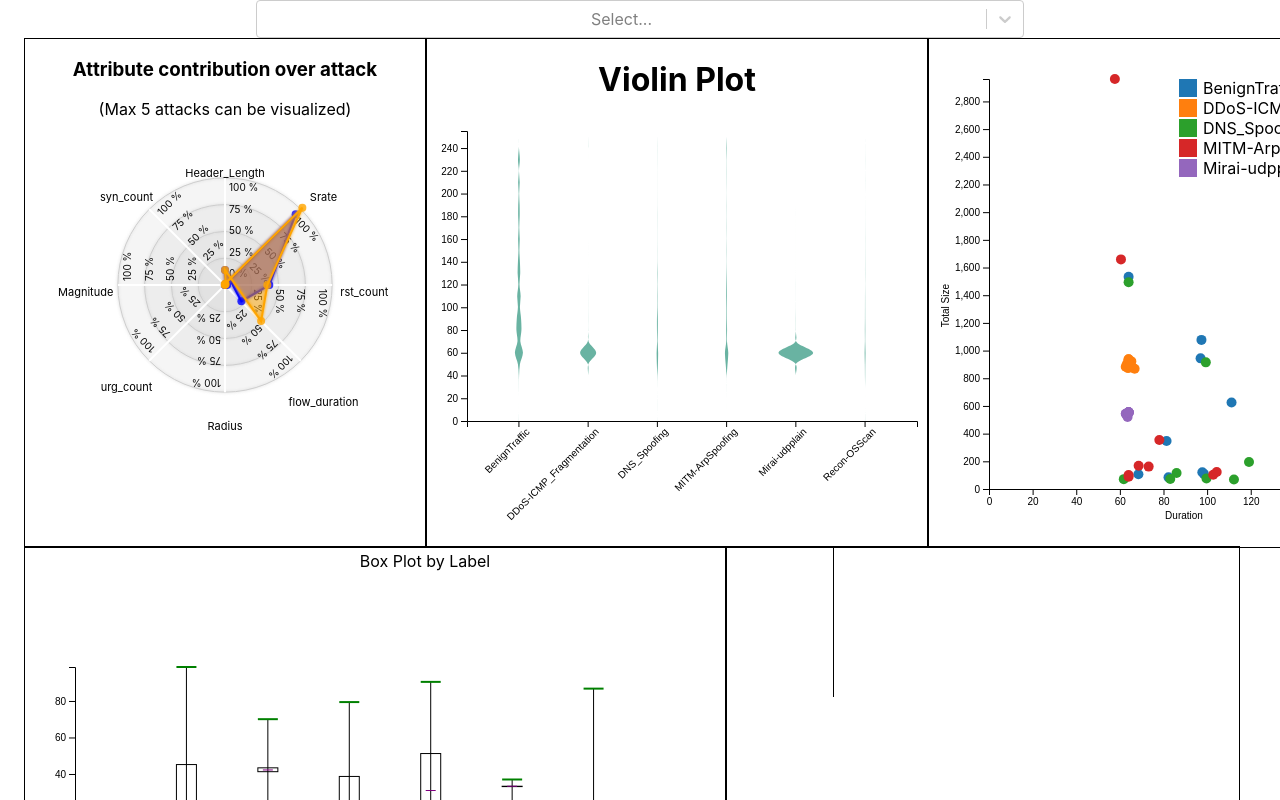
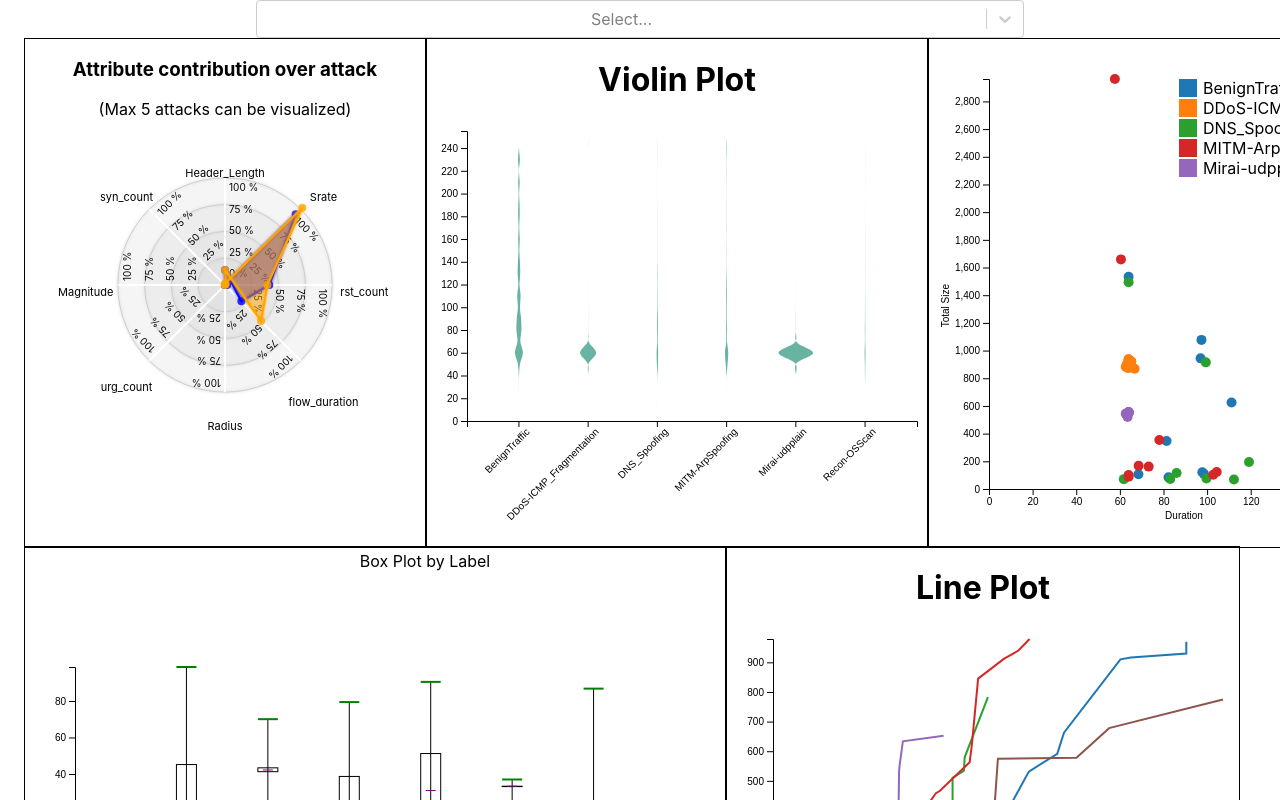
Before and after one commit to Chintan45/Viz-IOT, a React (Create React App) app: page / in a window 1280 px wide. Shown: the top 800 px of the page. Built offline with nearby package versions, Linux system fonts and the light colour scheme.

Commit message:
feat: (partial) line-chart encoding

```diff
--- a/public/JSON/line_plot_data.json
+++ b/public/JSON/line_plot_data.json
@@ -1,176 +1,174 @@
 [
     {
         "label": "BenignTraffic",
-        "Rate": [
-            41.6855991032,
-            7.2812247417,
-            65.7848933871,
-            15.9883642566,
-            10.1720275179,
-            80.2016836887,
-            71.0779185227,
-            9.1027583779,
-            9.3928131573,
-            99.847983032,
-            25.7165342589,
-            56.1755914787,
-            46.0268837192,
-            49.406734813,
-            13.4841492107
+        "Header_Length": [
+            103.9279,
+            149.7971,
+            167.33139999999997,
+            227.86737999999997,
+            233.02920000000003,
+            290.08002,
+            377.73837,
+            410.369,
+            531.1722,
+            591.5672,
+            662.5907,
+            910.01,
+            916.4130000000001,
+            929.9831999999999,
+            969.268
         ],
         "Duration": [
-            81.4,
-            82.3,
-            97.4,
-            98.5,
-            97.0,
+            50.8,
+            63.2,
+            63.6,
+            63.6,
             64.0,
-            154.0,
-            68.5,
-            97.8,
-            111.2,
-            116.3,
-            113.7,
-            63.6,
-            97.6,
-            69.9
+            83.1,
+            101.5,
+            123.0,
+            133.2,
+            148.0,
+            151.5,
+            180.9,
+            186.3,
+            215.2,
+            215.2
         ]
     },
     {
         "label": "DDoS-ICMP_Fragmentation",
-        "Rate": [
-            20.2792375289,
-            3.6992323824,
-            15.1665147425,
+        "Header_Length": [
             0.0,
-            13.5007433182,
-            23.9436323057,
-            76.5782884644,
-            200,
-            29.264786577,
-            14.9620279439,
-            14.3419524705,
-            22.1467521926,
-            8.2352861037,
-            65.7533236854,
-            24.3692658085
+            0.0,
+            0.0,
+            0.0,
+            0.97,
+            1.4,
+            4.21,
+            5.95,
+            8.34,
+            9.23,
+            12.97,
+            21.72,
+            44.95,
+            113.63,
+            125.45
         ],
         "Duration": [
-            65.27,
+            59.52,
+            62.72,
             63.77,
-            63.22,
+            63.82,
             64.0,
-            66.76,
-            64.42,
-            62.68,
-            63.76,
             64.0,
-            64.83,
-            61.44,
-            63.85,
-            69.59,
-            67.72,
-            64.0
+            64.64,
+            64.9,
+            65.64,
+            65.74,
+            65.91,
+            65.91,
+            67.39,
+            67.99,
+            77.39
         ]
     },
     {
         "label": "DNS_Spoofing",
-        "Rate": [
-            7.4515754574,
-            4.7958601001,
-            200,
-            48.5990014222,
-            52.1827200713,
-            2.9497716304,
-            5.5040097876,
-            93.7323563554,
-            1.1346053639,
-            0.8351708818,
-            200,
-            74.8471735703,
-            12.1091900414,
-            61.0157412015,
-            23.0139743169
+        "Header_Length": [
+            102.67662,
+            161.6814,
+            169.2,
+            180.128,
+            183.6595,
+            197.29384,
+            200.8,
+            232.6723,
+            241.17579999999998,
+            348.0647,
+            411.0222,
+            509.96999000000005,
+            534.49,
+            579.3988,
+            782.944
         ],
         "Duration": [
-            151.0,
-            112.3,
+            50.0,
+            50.8,
+            54.0,
+            63.2,
+            64.0,
+            64.0,
+            64.0,
+            82.5,
+            93.1,
+            93.5,
+            93.5,
+            93.5,
             99.4,
-            119.2,
-            99.7,
-            61.8,
-            86.0,
-            64.0,
-            83.1,
-            150.7,
-            87.6,
-            42.3,
-            101.7,
-            59.6,
-            85.1
+            99.8,
+            111.9
         ]
     },
     {
         "label": "MITM-ArpSpoofing",
-        "Rate": [
-            54.6582430327,
-            34.0109292024,
-            17.8520218393,
-            157.7994223791,
-            21.6957398076,
-            86.5352220479,
-            11.7953989257,
-            2.2240490756,
-            72.5261376484,
-            42.0663432876,
-            95.3016513333,
-            9.468459185,
-            118.8798521588,
-            81.7476264405,
-            41.704947326
+        "Header_Length": [
+            124.63,
+            160.61646000000002,
+            180.5226,
+            231.3798,
+            256.5154,
+            341.52979999999997,
+            388.64857,
+            458.43988,
+            465.74809999999997,
+            563.129,
+            619.1809999999999,
+            845.0369000000001,
+            911.6238000000001,
+            939.798,
+            978.7841000000001
         ],
         "Duration": [
-            78.1,
-            73.2,
-            102.8,
+            56.0,
+            57.5,
+            59.8,
+            63.3,
             64.0,
-            104.4,
-            60.5,
-            57.7,
-            68.6,
             64.0,
-            178.8,
-            80.8,
-            65.2,
-            62.2,
-            238.0,
-            58.6
+            77.2,
+            84.8,
+            86.8,
+            102.4,
+            103.5,
+            106.8,
+            120.2,
+            127.8,
+            133.6
         ]
     },
     {
         "label": "Mirai-udpplain",
-        "Rate": [
-            104.8400831846,
-            160.5919695463,
-            78.2765955151,
-            56.8632368802,
-            103.5092097208,
-            75.2886434427,
-            89.9473852505,
-            78.0034568697,
-            162.162469267,
-            146.3477320619,
-            57.809687368,
-            46.6413272731,
-            145.8934204503,
-            83.2612340549,
-            200
+        "Header_Length": [
+            105.26443199999999,
+            132.558904,
+            133.308466,
+            171.44915,
+            181.36387,
+            204.28773200000003,
+            215.009062,
+            250.865604,
+            256.5297,
+            349.1031,
+            358.731314,
+            534.46596,
+            551.2023,
+            633.47344,
+            652.0856999999999
         ],
         "Duration": [
-            62.72,
-            62.72,
-            64.0,
-            63.53,
+            63.36,
+            63.36,
             64.0,
             64.0,
             64.0,
@@ -178,47 +176,49 @@
             64.0,
             64.0,
             64.0,
-            64.0,
-            64.0,
-            63.14,
-            65.27
+            64.64,
+            65.27,
+            65.66,
+            65.91,
+            67.62,
+            88.83
         ]
     },
     {
         "label": "Recon-OSScan",
-        "Rate": [
-            14.0800953984,
-            26.9259794354,
-            27.8291555109,
-            42.3162659658,
-            1.1054692739,
-            1.7719161187,
-            10.9256436147,
-            33.9582937708,
-            5.3732669504,
-            20.4497410588,
-            38.8761547673,
-            56.0604286216,
-            23.3201766454,
-            21.0466877459,
-            10.080319007
+        "Header_Length": [
+            63.4,
+            63.4,
+            73.4,
+            154.616,
+            167.3743,
+            190.43189999999998,
+            191.1452,
+            198.82779999999997,
+            243.48000000000002,
+            420.83000000000004,
+            427.486,
+            574.9950999999999,
+            577.874,
+            677.913,
+            774.8676999999999
         ],
         "Duration": [
-            115.1,
-            150.5,
-            72.7,
-            82.7,
-            105.0,
-            106.7,
-            64.0,
-            254.2,
-            136.4,
-            96.2,
-            57.1,
-            161.0,
-            80.8,
-            57.2,
-            215.2
+            49.8,
+            50.0,
+            64.1,
+            65.5,
+            67.9,
+            73.8,
+            77.4,
+            91.1,
+            98.9,
+            111.6,
+            115.5,
+            117.1,
+            158.0,
+            175.0,
+            234.3
         ]
     }
 ]
--- a/src/LineChart.js
+++ b/src/LineChart.js
@@ -1,86 +1,195 @@
-import React, { useState, useEffect, useRef } from "react";
-import * as d3 from "d3";
+import React, { useEffect } from 'react';
+import * as d3 from 'd3';
 
-const LineChart = (props) => {
-  const chartRef = useRef();
+export default function LinePlot(props) {
+  useEffect(() => {
+    // set the dimensions and margins of the graph
+    var margin = { top: 10, right: 10, bottom: 120, left: 40 },
+      width = 500 - margin.left - margin.right,
+      height = 300 - margin.top;
 
-  const [lineChartData, setLineChartData] = useState(null);
+    // Remove existing SVG element
+    d3.select("#d3-line-plot svg").remove();
 
-  async function fetchLineChartData() {
-    try {
-      const response = await fetch("JSON/line_plot_data.json");
-      const data = await response.json();
+    // append the svg object to the body of the page
+    var svg = d3
+      .select("#d3-line-plot")
+      .append("svg")
+      .attr("width", width + margin.left + margin.right)
+      .attr("height", height + margin.top + margin.bottom)
+      .append("g")
+      .attr("transform", "translate(" + margin.left + "," + margin.top + ")");
 
-      console.log(data);
+    d3.json("JSON/line_plot_data.json").then((data) => {
+      const selectedAttacks =
+        props.selectedAttacks && props.selectedAttacks.length > 0
+          ? props.selectedAttacks
+          : data.map((d) => d.label);
 
-      setLineChartData(data);
-    } catch (error) {
-      console.error("Error fetching data:", error);
-    }
-  }
+      // Filter data based on selected attacks
+      const filteredData = data.filter((d) =>
+        selectedAttacks.includes(d.label)
+      );
 
-  useEffect(() => {
-    fetchLineChartData();
-  }, []);
+      // Build and Show the X scale
+      var x = d3
+        .scaleLinear()
+        .domain([0, d3.max(filteredData, (d) => d3.max(d.Duration))])
+        .range([0, width]);
 
-  useEffect(() => {
-    const fetchData = async () => {
-      try {
-        const response = await fetch("JSON/line_plot_data.json");
-        const data = await response.json();
-        drawChart(data);
-      } catch (error) {
-        console.error("Error fetching data:", error);
-      }
-    };
+      svg.append("g").call(d3.axisBottom(x)).attr("transform", "translate(0," + height + ")");
 
-    fetchData();
-  }, []);
+      // svg.append("g").call(d3.axisBottom(x));
 
-  const drawChart = (data) => {
-    const svg = d3.select(chartRef.current);
-    svg.selectAll("*").remove(); // Clear existing content
+      // Build and Show the Y scale
+      var y = d3
+        .scaleLinear()
+        .domain([0, d3.max(filteredData, (d) => d3.max(d.Header_Length))])
+        .range([height, 0]);
 
-    const margin = { top: 20, right: 20, bottom: 30, left: 50 };
-    const width = 600 - margin.left - margin.right;
-    const height = 400 - margin.top - margin.bottom;
+      svg.append("g").call(d3.axisLeft(y));
 
-    const xScale = d3
-      .scaleLinear()
-      .domain([0, d3.max(data, (entry) => d3.max(entry.Duration))])
-      .range([0, width]);
+      // Create a color scale
+      var color = d3.scaleOrdinal(d3.schemeCategory10);
 
-    const yScale = d3
-      .scaleLinear()
-      .domain([0, d3.max(data, (entry) => d3.max(entry.Rate))])
-      .range([height, 0]);
-
-    const line = d3
-      .line()
-      .x((entry) => xScale(entry.Duration))
-      .y((entry) => yScale(entry.Rate));
-
-    const colorScale = d3.scaleOrdinal(d3.schemeCategory10);
-
-    data.forEach((entry, index) => {
-      svg
-        .append("path")
-        .datum(entry)
-        .attr("fill", "none")
-        .attr("stroke", colorScale(index))
-        .attr("stroke-width", 2)
-        .attr("d", line);
+      // Add a line for each dataset
+      filteredData.forEach((dataset, i) => {
+        svg
+          .append("path")
+          .datum(dataset.Duration.map((d, j) => ({ x: d, y: dataset.Header_Length[j] })))
+          .attr("fill", "none")
+          .attr("stroke", color(i)) // Use the color scale
+          .attr("stroke-width", 2)
+          .attr(
+            "d",
+            d3
+              .line()
+              .x((d) => x(d.x))
+              .y((d) => y(d.y))
+          );
+      });
     });
 
-    svg
-      .append("g")
-      .attr("transform", `translate(0,${height})`)
-      .call(d3.axisBottom(xScale));
+    // Cleanup function
+    return () => {
+      // Cleanup code if needed
+    };
+  }, []); // Empty dependency array ensures this effect runs once after the initial render
 
-    svg.append("g").call(d3.axisLeft(yScale));
-  };
+  return (
+    <div>
+      <h1>Line Plot</h1>
+      <div id="d3-line-plot"></div>
+    </div>
+  );
+}
 
-  return <svg ref={chartRef}></svg>;
-};
 
-export default LineChart;
+
+
+
+
+
+
+
+
+
+
+
+
+
+
+
+
+
+
+
+
+
+// --------
+// import React, { useState, useEffect, useRef } from "react";
+// import * as d3 from "d3";
+
+// const LineChart = (props) => {
+//   const chartRef = useRef();
+
+//   const [lineChartData, setLineChartData] = useState(null);
+
+//   async function fetchLineChartData() {
+//     try {
+//       const response = await fetch("JSON/line_plot_data.json");
+//       const data = await response.json();
+
+//       console.log(data);
+
+//       setLineChartData(data);
+//     } catch (error) {
+//       console.error("Error fetching data:", error);
+//     }
+//   }
+
+//   useEffect(() => {
+//     fetchLineChartData();
+//   }, []);
+
+//   useEffect(() => {
+//     const fetchData = async () => {
+//       try {
+//         const response = await fetch("JSON/line_plot_data.json");
+//         const data = await response.json();
+//         drawChart(data);
+//       } catch (error) {
+//         console.error("Error fetching data:", error);
+//       }
+//     };
+
+//     fetchData();
+//   }, []);
+
+//   const drawChart = (data) => {
+//     const svg = d3.select(chartRef.current);
+//     svg.selectAll("*").remove(); // Clear existing content
+
+//     const margin = { top: 20, right: 20, bottom: 30, left: 50 };
+//     const width = 600 - margin.left - margin.right;
+//     const height = 400 - margin.top - margin.bottom;
+
+//     const xScale = d3
+//       .scaleLinear()
+//       .domain([0, d3.max(data, (entry) => d3.max(entry.Duration))])
+//       .range([0, width]);
+
+//     const yScale = d3
+//       .scaleLinear()
+//       .domain([0, d3.max(data, (entry) => d3.max(entry.Header_Length))])
+//       .range([height, 0]);
+
+//     const line = d3
+//       .line()
+//       .x((entry) => xScale(entry.Duration))
+//       .y((entry) => yScale(entry.Header_Length));
+
+//     const colorScale = d3.scaleOrdinal(d3.schemeCategory10);
+
+//     data.forEach((entry, index) => {
+//       svg
+//         .append("path")
+//         .datum(entry)
+//         .attr("fill", "none")
+//         .attr("stroke", colorScale(index))
+//         .attr("stroke-width", 2)
+//         .attr("d", line);
+//     });
+
+//     svg
+//       .append("g")
+//       .attr("transform", `translate(0,${height})`)
+//       .call(d3.axisBottom(xScale));
+
+//     svg.append("g").call(d3.axisLeft(yScale));
+//   };
+
+//   return <svg ref={chartRef}></svg>;
+// };
+
+// export default LineChart;
```
Also changed, not shown: 1 other file (tests, documents, lock files or other folders).
